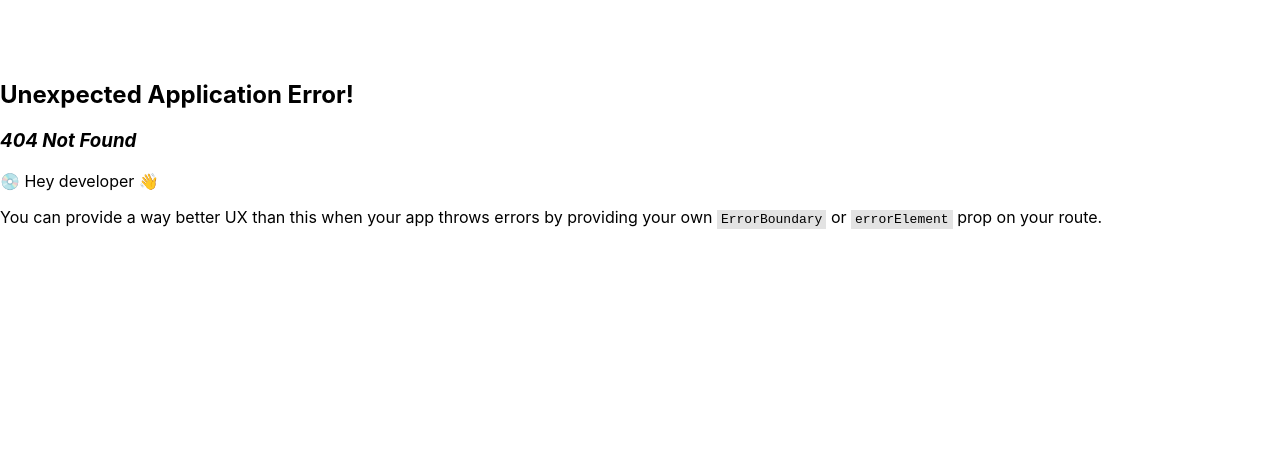
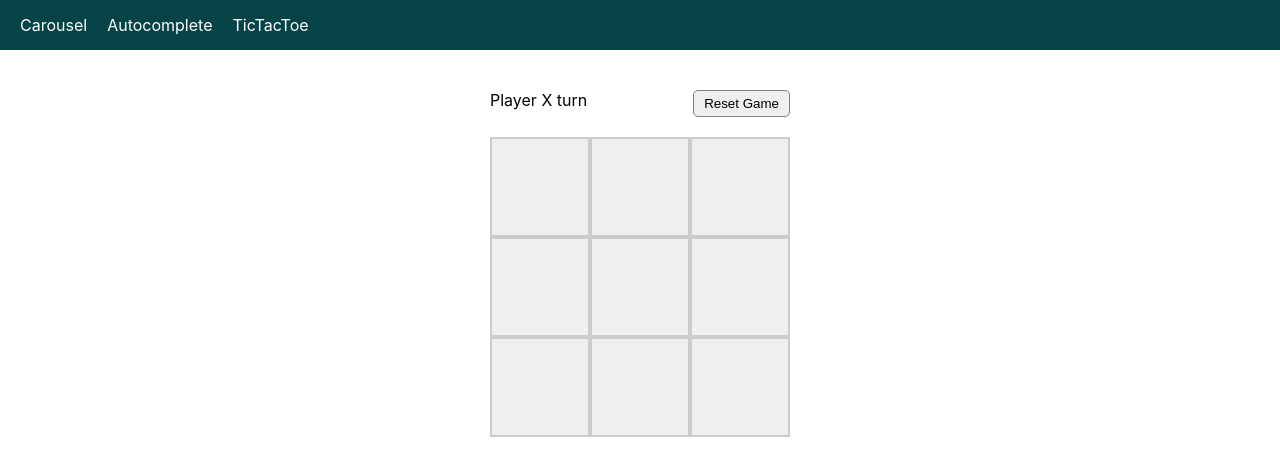
Before and after one commit to nidhika-gohil/multiple-mini-projects, a React (Vite) app: page /ticTacToe in a window 1280 px wide. Before the commit this address had no page. Shown: the top 476 px of the page. Built offline with nearby package versions, Linux system fonts and the light colour scheme.

Commit message:
Adding code of tic tac toe game with hardcoded winner patters

```diff
--- a/src/components/Carousel/Carousel.jsx
+++ b/src/components/Carousel/Carousel.jsx
@@ -1,6 +1,6 @@
 import "./Carousel.css"
 import { useEffect, useState } from "react";
-import usePhoto from "../../util/usePhoto";
+import usePhoto from "./customHook/usePhoto";
 
 const Carousel = () => {
   const [currentIndex, setCurrentIndex] = useState(0);
@@ -13,7 +13,7 @@ const Carousel = () => {
 
   const handleNextClick = () => {
     setCurrentIndex((prev) => {
-      // console.log("prevvvvvvvvvvvvvv => ",prev," photosData.length => ",photosData);
+      console.log("prevvvvvvvvvvvvvv => ",prev);
       return prev === photosData.length - 1 ? 0 : prev + 1;
     });
   };
@@ -25,13 +25,13 @@ const Carousel = () => {
   useEffect(()=> {
     const timer = setInterval(() => {
       handleNextClick();
-    }, 5000)
+    }, 5000);
 
     // fetchCarouselData();
     return () => {
       clearInterval(timer);
     }
-  },[currentIndex]);
+  },[photosData, currentIndex]);
 
   return (
     photosData === undefined || photosData.length === 0  ? (<div>No Data found</div>) :
--- a/src/util/usePhoto.jsx
+++ b/src/components/Carousel/customHook/usePhoto.jsx
@@ -1,5 +1,5 @@
 import { useEffect,useState } from "react";
-import { GET_PHOTOS } from "./constants";
+import { GET_PHOTOS } from "../../../util/constants";
 
 
 const usePhoto = () => {
--- /dev/null
+++ b/src/components/TicTacToe/TicTacToe.jsx
@@ -0,0 +1,23 @@
+import useTicTacToe from "./customHook/useTicTacToe";
+import "./ticTacToe.css"
+
+const TicTacToe = ({boardDimension}) => {
+  const {board, handleClick, getStatusMsg, resetGame} = useTicTacToe();
+  return (
+    <div className="game">
+      <div className="status">
+        {getStatusMsg()}
+        <button className="resetButton" onClick={resetGame}>Reset Game</button>
+      </div>
+      <div className="board">
+        {
+          board.map((b, index)=> {
+            return <button className="cell" key={index} onClick={() => {handleClick(index)}} disabled={b!==null}>{b}</button>
+          })
+        }
+      </div>
+    </div>
+  )
+};
+
+export default TicTacToe;
--- /dev/null
+++ b/src/components/TicTacToe/customHook/useTicTacToe.jsx
@@ -0,0 +1,52 @@
+import { useState } from "react";
+
+const initialBoard = () => Array(9).fill(null);
+const useTicTacToe = () => {
+  const [board, setBoard] = useState(initialBoard());
+  const [isXTurn, setIsXTurn] = useState(true);
+
+  const WINNER_PATTERN = [
+    [0, 1, 2],
+    [3, 4, 5],
+    [6, 7, 8],
+    [0, 3, 6],
+    [1, 4, 7],
+    [2, 5, 8],
+    [0, 4, 8],
+    [2, 4, 6]
+  ];
+
+  const calculateWinner = () =>{
+    for(let i=0; i< WINNER_PATTERN.length; i++){
+      const [a, b, c] = WINNER_PATTERN[i];
+      if(board[a] && board[a] === board[b] && board[a] === board[c]){
+        return board[a];
+      }
+    }
+    return null;
+  };
+
+  const handleClick = (index) => {
+    const winner = calculateWinner();
+    if(winner || board[index]) return;
+    const newBoard = [...board];
+    newBoard[index] = isXTurn ? "X" :"O";
+    setBoard(newBoard);
+    setIsXTurn(!isXTurn);
+  };
+
+  const getStatusMsg = () => {
+    const winner = calculateWinner();
+    if(winner) return `Player ${winner} wins!`;
+    if(!board.includes(null)) return "Its a Draw !!!";
+    return `Player ${isXTurn ? "X" : "O"} turn`;
+  };
+
+  const resetGame = () => {
+    setBoard(initialBoard());
+  };
+
+  return {board, handleClick, getStatusMsg, resetGame};
+};
+
+export default useTicTacToe;
--- /dev/null
+++ b/src/components/TicTacToe/ticTacToe.css
@@ -0,0 +1,36 @@
+.game {
+  max-width: calc(3 * 100px);
+  padding: 10px;
+  text-align: center;
+  margin: 0 auto;
+}
+
+.status {
+  display: flex;
+  justify-content: space-between;
+  margin-bottom: 20px;
+}
+
+.board{
+  display: grid;
+  grid-template-columns: repeat(3, 1fr);
+}
+
+.cell {
+  width: 100px;
+  height: 100px;
+  font-size: 30px;
+  color: rgb(120 118 118);
+  border: 2px solid #cccccc;
+  transition: background-color 0.3s ease-in-out;
+}
+
+.cell:hover {
+  background-color: #f6f5f5;
+}
+
+.resetButton {
+  padding: 5px 10px;
+  border-radius: 5px;
+  border: 1px solid gray;
+}
--- a/src/main.jsx
+++ b/src/main.jsx
@@ -6,6 +6,7 @@ import { RouterProvider, createBrowserRouter } from 'react-router-dom'
 import MainBody from './components/MainBody/MainBody'
 import Carousel from './components/Carousel/Carousel'
 import Search from './components/Autocomplete/Search'
+import TicTacToe from './components/TicTacToe/TicTacToe.jsx'
 
 
 const appRoute = createBrowserRouter([
@@ -24,6 +25,10 @@ const appRoute = createBrowserRouter([
       {
         path: "/autocomplete",
         element: <Search/>
+      },
+      {
+        path: "/ticTacToe",
+        element: <TicTacToe boardDimension={3}/>
       }
     ]
   }
--- a/src/util/constants.jsx
+++ b/src/util/constants.jsx
@@ -1,3 +1,3 @@
+export const GET_NAVBAR_DATA = ["Carousel", "Autocomplete","TicTacToe"];
 export const GET_PHOTOS = "https://api.unsplash.com/photos";
-export const GET_NAVBAR_DATA = ["Carousel", "Autocomplete"];
 export const GET_RECIPES = "https://dummyjson.com/recipes/search"
```
